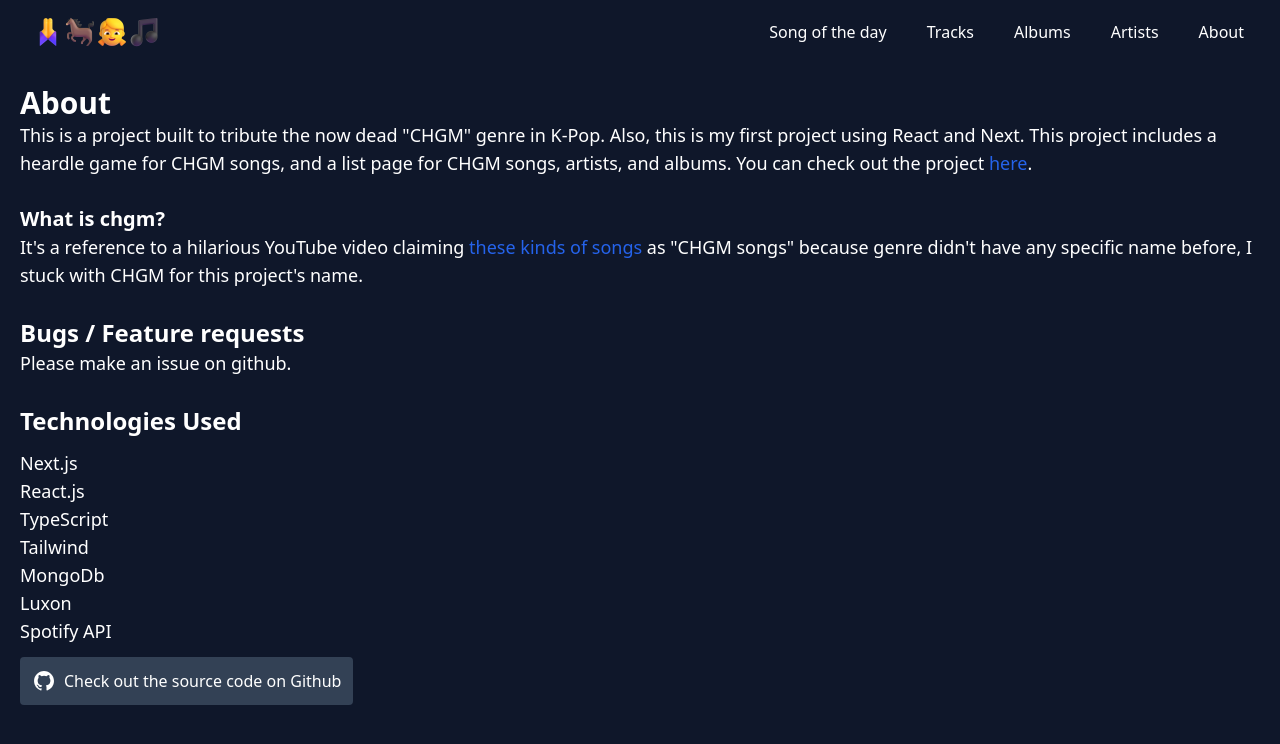
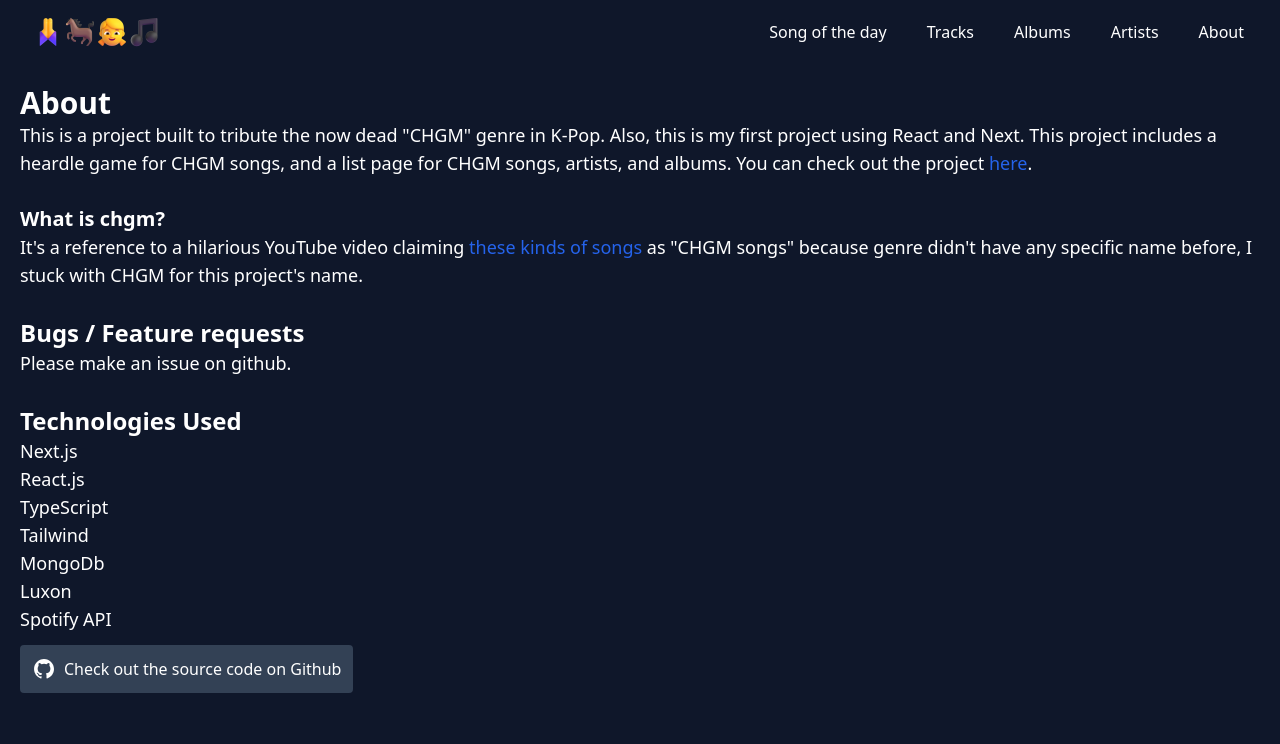
Before and after one commit to ShockTr/chgm, a Next.js app: page /about in a window 1280 px wide. Shown: the top 744 px of the page. Built offline with nearby package versions, Linux system fonts and the light colour scheme.

Commit message:
remove padding

```diff
--- a/pages/about.tsx
+++ b/pages/about.tsx
@@ -22,7 +22,7 @@ const About: NextPageWithLayout = () => {
                 Please make an issue on github.<br/>
                 <br/>
                 <h2 className="font-semibold text-2xl">Technologies Used</h2>
-                <ul className="pt-3">
+                <ul>
                     <li>Next.js</li>
                     <li>React.js</li>
                     <li>TypeScript</li>
```
